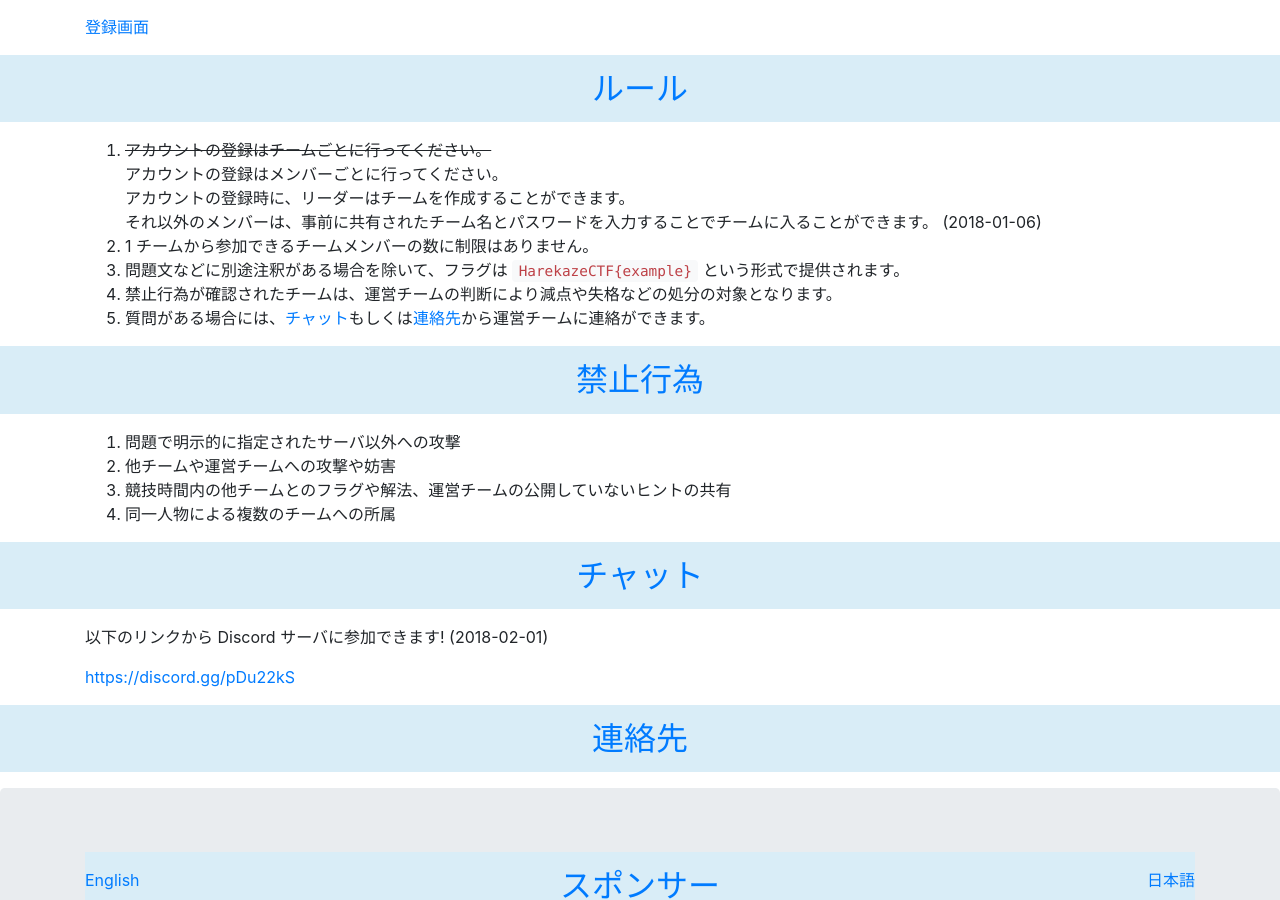
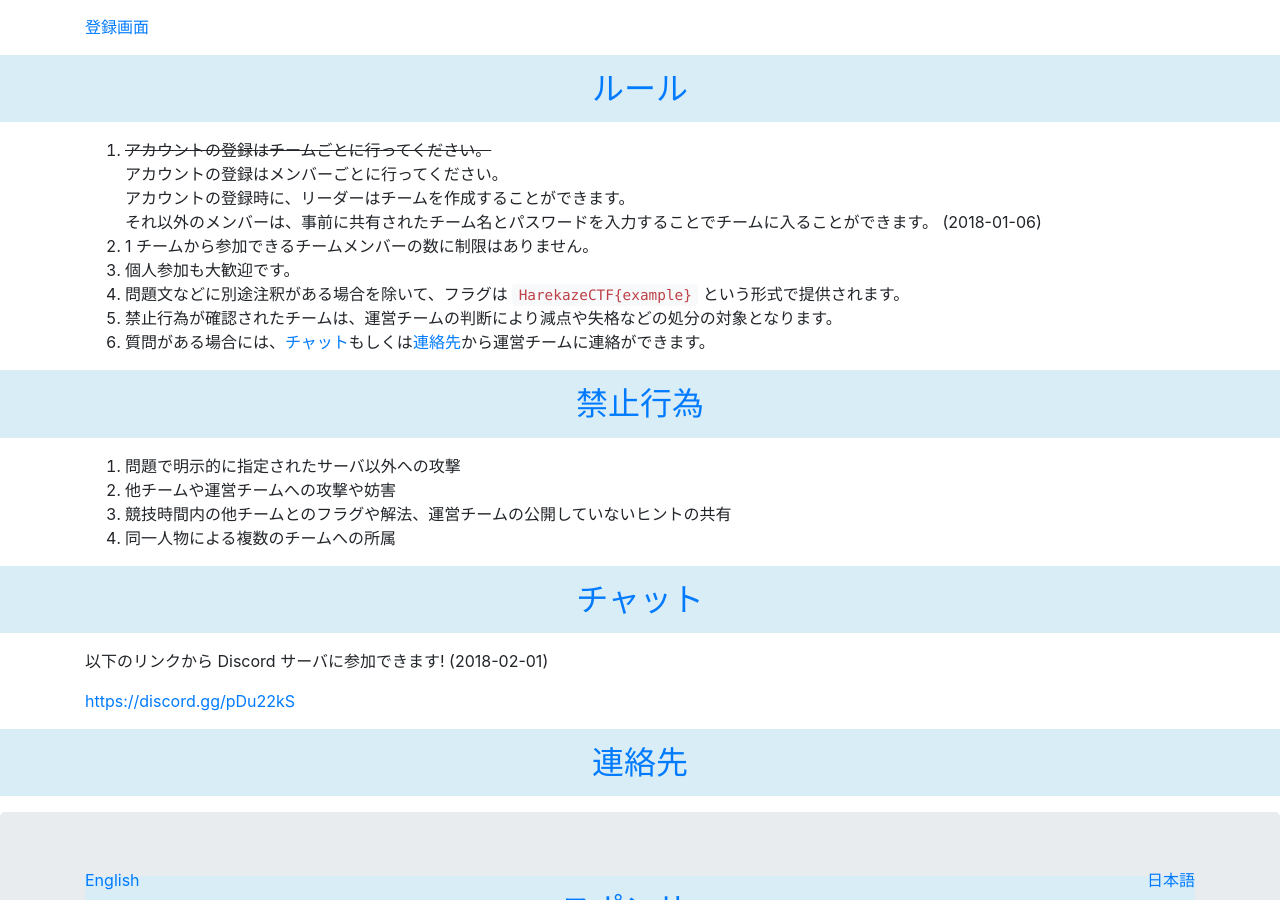
Before and after one commit to TeamHarekaze/TeamHarekaze.github.io, a Jekyll site: the page built from ctf-jp.html, in a window 1280 px wide and 900 px high, scrolled down 1197 px. Built offline with Jekyll 4.4.1, drawn with Linux system fonts in a browser that asks for light colours; nearby versions of some CDN libraries.

Commit message:
個人参加も大歓迎という文面の追記をした。

```diff
--- a/ctf-jp.html
+++ b/ctf-jp.html
@@ -48,6 +48,7 @@ title: Harekaze CTF 2018
     <ol>
       <li><del>アカウントの登録はチームごとに行ってください。</del><br>アカウントの登録はメンバーごとに行ってください。<br>アカウントの登録時に、リーダーはチームを作成することができます。<br>それ以外のメンバーは、事前に共有されたチーム名とパスワードを入力することでチームに入ることができます。 (<time>2018-01-06</time>)</li>
       <li>1 チームから参加できるチームメンバーの数に制限はありません。</li>
+      <li>個人参加も大歓迎です。</li>
       <li>問題文などに別途注釈がある場合を除いて、フラグは <code>HarekazeCTF{example}</code> という形式で提供されます。</li>
       <li>禁止行為が確認されたチームは、運営チームの判断により減点や失格などの処分の対象となります。</li>
       <li>質問がある場合には、<a href="#chat">チャット</a>もしくは<a href="contact.html">連絡先</a>から運営チームに連絡ができます。</li>
```
